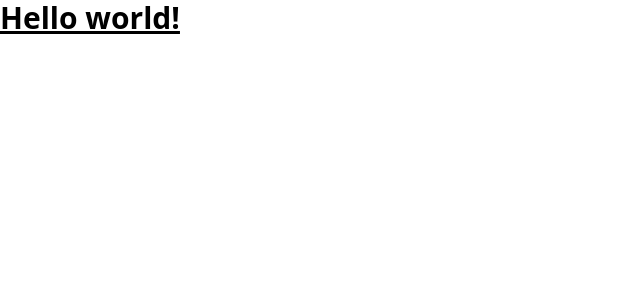
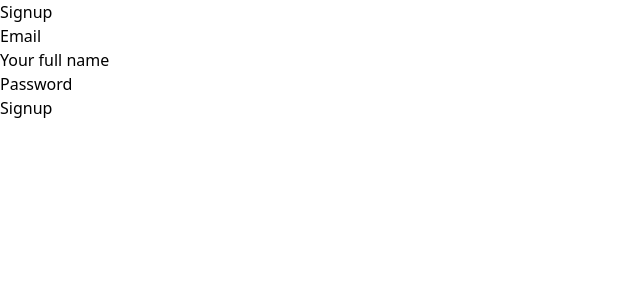
Before and after one commit to Anurag-Raut/djcsi_Unenthusiasts, a React (Create React App) app in the folder client/: page / in a window 1280 px wide. Shown: the top 300 px of the page, without its empty margins (0-640 px from the left). Built offline with nearby package versions, Linux system fonts and the light colour scheme.

Commit message:
routes and things

```diff
--- a/client/src/App.js
+++ b/client/src/App.js
@@ -1,9 +1,11 @@
+import { Account } from "./Components/Account";
+import { Home } from "./Components/Home";
 
 
 function App() {
   return (
-    <h1 className="text-3xl font-bold underline">
-      Hello world!
+    <h1 className="">
+      {false?<Home/>:<Account/>}
     </h1>
   );
 }
--- /dev/null
+++ b/client/src/Components/Account.js
@@ -0,0 +1,11 @@
+import React from 'react'
+import { Login } from './Account/Login'
+import { Signup } from './Account/Signup'
+
+export const Account = () => {
+  return (
+    <div>
+        {true?<div><Signup/></div>:<div><Login/></div>}
+    </div>
+  )
+}
--- /dev/null
+++ b/client/src/Components/Account/Login.js
@@ -0,0 +1,22 @@
+import React from 'react'
+
+export const Login = () => {
+  return (
+    <div>
+        <div>
+            Login
+        </div>
+        <form>
+            <div>
+                <label htmlFor="email">Email</label>
+                <input type="email" name="email" id="email" />
+            </div>
+            <div>
+                <label htmlFor="password">Password</label>
+                <input type="password" name="password" id="password" />
+            </div>
+            <button type="submit">Login</button>
+        </form>
+    </div>
+  )
+}
--- /dev/null
+++ b/client/src/Components/Account/Signup.js
@@ -0,0 +1,26 @@
+import React from 'react'
+
+export const Signup = () => {
+  return (
+    <div>
+        <div>
+            Signup
+        </div>
+        <form>
+            <div>
+                <label htmlFor="email">Email</label>
+                <input type="email" name="email" id="email" />
+            </div>
+            <div>
+                <label htmlFor="name">Your full name</label>
+                <input type="text" name="name" id="name" />
+            </div>
+            <div>
+                <label htmlFor="password">Password</label>
+                <input type="password" name="password" id="password" />
+            </div>
+            <button type="submit">Signup</button>
+        </form>
+    </div>
+  )
+}
--- /dev/null
+++ b/client/src/Components/Home.js
@@ -0,0 +1,7 @@
+import React from 'react'
+
+export const Home = () => {
+  return (
+    <div>Home</div>
+  )
+}
```
Also changed, not shown: client/src/Components/Account/Profile.js (added).
